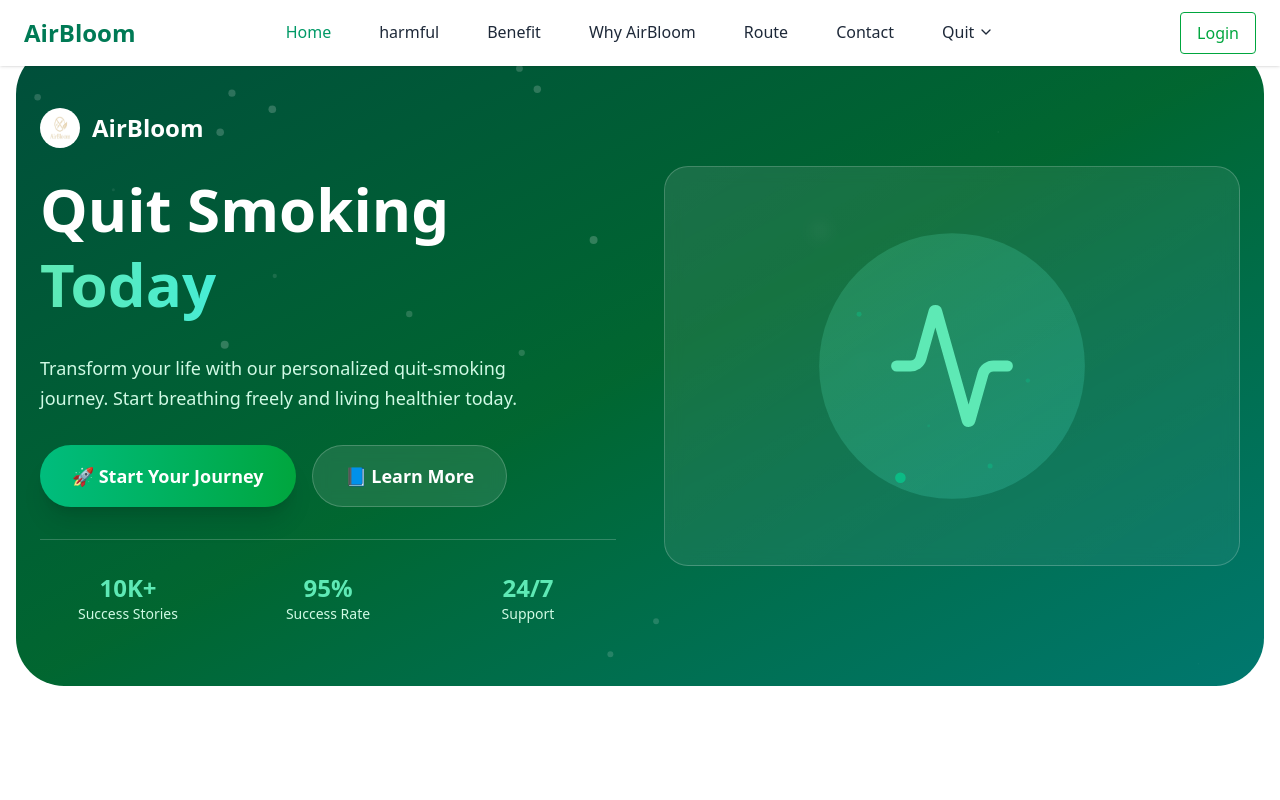
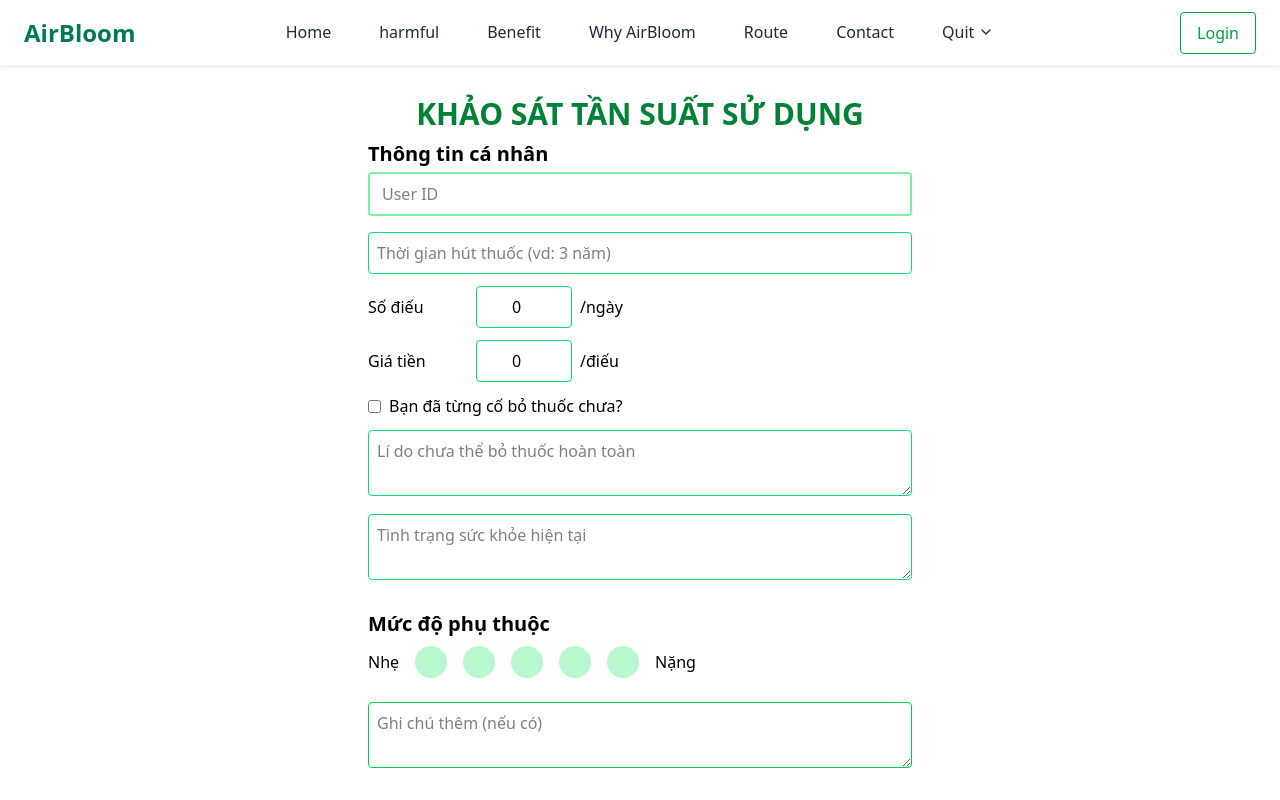
Before and after one commit to swp391-group7/smoking-cessation-support-platform-frontend, a React (Vite) app: page /user_survey in a window 1280 px wide. Before the commit this address led to /. Shown: the top 800 px of the page. Built offline with nearby package versions, Linux system fonts and the light colour scheme; no server answers.

Commit message:
Thêm trang user survey

```diff
--- a/package.json
+++ b/package.json
@@ -43,7 +43,6 @@
         "sonner": "^2.0.4",
         "swiper": "^11.2.8",
         "tailwind-merge": "^3.3.0",
-        "tailwindcss": "^4.1.7",
         "zod": "^3.25.30"
     },
     "devDependencies": {
@@ -52,10 +51,13 @@
         "@types/react": "^19.1.2",
         "@types/react-dom": "^19.1.2",
         "@vitejs/plugin-react": "^4.4.1",
+        "autoprefixer": "^10.4.21",
         "eslint": "^9.25.0",
         "eslint-plugin-react-hooks": "^5.2.0",
         "eslint-plugin-react-refresh": "^0.4.19",
         "globals": "^16.0.0",
+        "postcss": "^8.5.5",
+        "tailwindcss": "^4.1.10",
         "tw-animate-css": "^1.3.0",
         "typescript": "~5.8.3",
         "typescript-eslint": "^8.30.1",
--- a/src/App.tsx
+++ b/src/App.tsx
@@ -6,6 +6,10 @@ import LoginForm from './components/login-form.tsx'
 import SignUpForm from './components/sign-in-form.tsx'
 import Quit_Plan from "./pages/platform/quit_plan.tsx";
 import Quit_Survey from "./pages/platform/quit_survey.tsx";
+import UserSurvey from "./pages/platform/user_survey.tsx";
+
+
+
 
 export const App = () => (
 
@@ -22,6 +26,7 @@ export const App = () => (
         <Route path="quit_survey" element={<Quit_Survey/>} />
         {/* 404: tự redirect về home */}
         <Route path="*" element={<Navigate to="/" replace />} />
+        <Route path="user_survey" element={<UserSurvey />} />
       </Route>
     </Routes>
   </Router>
--- /dev/null
+++ b/src/api/usersurvey.ts
@@ -0,0 +1,12 @@
+export interface UserSurvey {
+  user_id: string;
+  smoke_duration: string;
+  cigarettes_per_day: number;
+  price_each: number;
+  tried_to_quit: boolean;
+  reasons_cant_quit: string;
+  health_status: string;
+  dependency_level: number;
+  note: string;
+  create_at?: string; // optional, vì có thể server tự tạo
+}
--- /dev/null
+++ b/src/pages/platform/user_survey.tsx
@@ -0,0 +1,161 @@
+import React, { useState } from "react";
+import type { UserSurvey } from "@/api/usersurvey";
+
+const user_survey: React.FC = () => {
+  const [formData, setFormData] = useState<UserSurvey>({
+    user_id: "",
+    smoke_duration: "",
+    cigarettes_per_day: 0,
+    price_each: 0,
+    tried_to_quit: false,
+    reasons_cant_quit: "",
+    health_status: "",
+    dependency_level: 0,
+    note: "",
+  });
+
+
+  const handleChange = (e: React.ChangeEvent<HTMLInputElement | HTMLTextAreaElement | HTMLSelectElement>) => {
+    const { name, type, value } = e.target;
+    let newValue: string | number | boolean = value;
+
+    if (type === "checkbox" && e.target instanceof HTMLInputElement) {
+      newValue = e.target.checked;
+    } else if (type === "number") {
+      newValue = Number(value);
+    }
+
+    setFormData((prev) => ({
+      ...prev,
+      [name]: newValue,
+    }));
+  };
+
+  const handleDependencyClick = (level: number) => {
+    setFormData((prev) => ({ ...prev, dependency_level: level }));
+  };
+
+  const handleSubmit = (e: React.FormEvent) => {
+    e.preventDefault();
+    console.log("Submit:", formData);
+    // gửi dữ liệu lên server ở đây
+  };
+
+  return (
+    <form onSubmit={handleSubmit} className="max-w-xl mx-auto px-4 py-8 text-black">
+      <h1 className="text-3xl font-extrabold text-center text-green-700 mb-2">
+        KHẢO SÁT TẦN SUẤT SỬ DỤNG
+      </h1>
+
+      <label className="block text-xl font-bold mb-1">Thông tin cá nhân</label>
+      <input
+        name="user_id"
+        type="text"
+        value={formData.user_id}
+        onChange={handleChange}
+        placeholder="User ID"
+        className="w-full border-2 border-green-300 rounded px-3 py-2 mb-4"
+      />
+
+      <input
+        name="smoke_duration"
+        placeholder="Thời gian hút thuốc (vd: 3 năm)"
+        value={formData.smoke_duration}
+        onChange={handleChange}
+        className="w-full p-2 border border-green-400 rounded mb-3"
+      />
+
+      <div className="flex items-center gap-2 mb-3">
+        <label className="min-w-[100px]">Số điếu</label>
+        <input
+          name="cigarettes_per_day"
+          type="number"
+          value={formData.cigarettes_per_day}
+          onChange={handleChange}
+          className="w-24 p-2 border border-green-400 rounded text-center"
+        />
+        <span>/ngày</span>
+      </div>
+
+      <div className="flex items-center gap-2 mb-3">
+        <label className="min-w-[100px]">Giá tiền</label>
+        <input
+          name="price_each"
+          type="number"
+          value={formData.price_each}
+          onChange={handleChange}
+          className="w-24 p-2 border border-green-400 rounded text-center"
+        />
+        <span>/điếu</span>
+      </div>
+
+      <label className="flex items-center gap-2 mb-3">
+        <input
+          type="checkbox"
+          name="tried_to_quit"
+          checked={formData.tried_to_quit}
+          onChange={handleChange}
+          className="accent-green-500"
+        />
+        Bạn đã từng cố bỏ thuốc chưa?
+      </label>
+
+      <textarea
+        name="reasons_cant_quit"
+        placeholder="Lí do chưa thể bỏ thuốc hoàn toàn"
+        value={formData.reasons_cant_quit}
+        onChange={handleChange}
+        className="w-full p-2 border border-green-400 rounded mb-3"
+      />
+
+      <textarea
+        name="health_status"
+        placeholder="Tình trạng sức khỏe hiện tại"
+        value={formData.health_status}
+        onChange={handleChange}
+        className="w-full p-2 border border-green-400 rounded mb-6"
+      />
+
+      <label className="block text-xl font-bold mb-2">Mức độ phụ thuộc</label>
+      <div className="flex items-center gap-4 mb-6">
+        <span>Nhẹ</span>
+        {[1, 2, 3, 4, 5].map((level) => (
+          <div
+            key={level}
+            className={`w-8 h-8 rounded-full cursor-pointer transition ${formData.dependency_level === level
+                ? "bg-green-600"
+                : "bg-green-200 hover:bg-green-400"
+              }`}
+            onClick={() => handleDependencyClick(level)}
+          />
+        ))}
+        <span>Nặng</span>
+      </div>
+
+      <textarea
+        name="note"
+        placeholder="Ghi chú thêm (nếu có)"
+        value={formData.note}
+        onChange={handleChange}
+        className="w-full p-2 border border-green-500 rounded mb-6"
+      />
+
+      <div className="text-center">
+        <p className="text-lg text-gray-700 mb-4">
+          Cảm ơn bạn đã tham gia khảo sát!<br />
+          Chúng tôi sẽ sử dụng thông tin này để giúp đỡ bạn.
+        </p>
+        <button
+          className="bg-emerald-600 text-white px-6 py-2 rounded-full text-sm font-medium"
+          onClick={() => console.log(formData)}
+        >
+          Gửi khảo sát
+        </button>
+      </div>
+
+
+    </form>
+  );
+};
+
+export default user_survey;
```
Also changed, not shown: 1 other file (tests, documents, lock files or other folders).
